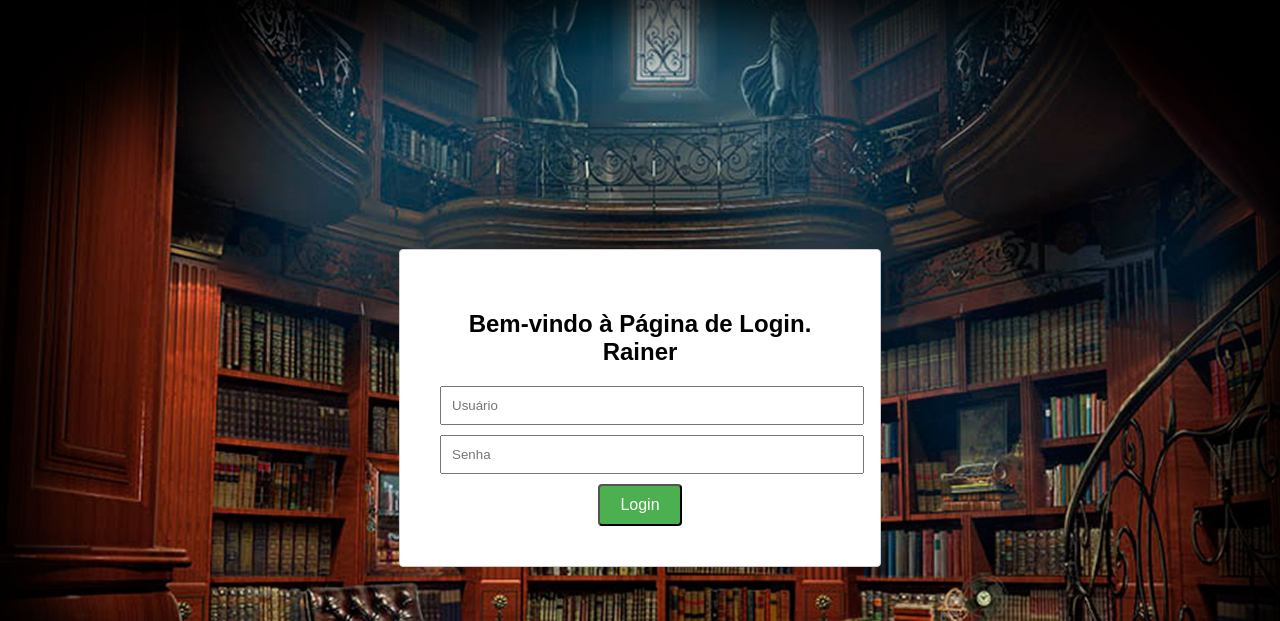
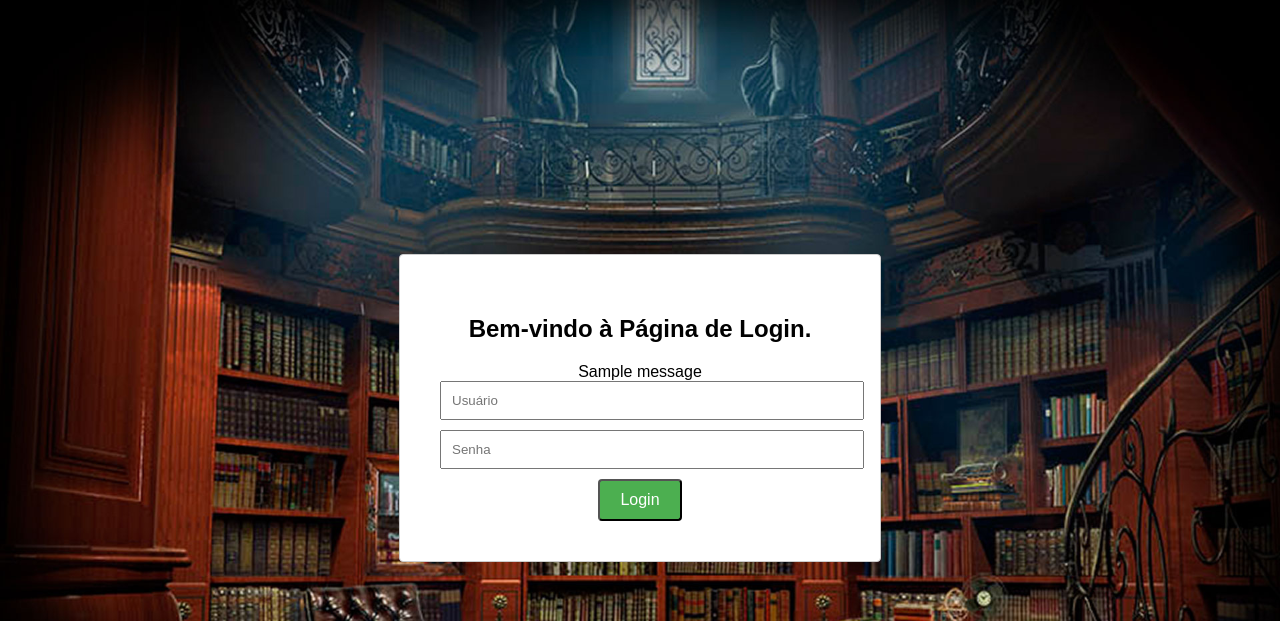
Before and after one commit to RainerTeixeira/Patrimonio-inventario-sistema, a Flask app: page / in a window 1280 px wide. Shown: the top 621 px of the page. Run offline with Flask 3, Linux system fonts and the light colour scheme; tables that the repository leaves empty hold one stand-in row (values such as "Sample post"); one stand-in notice (Sample message) is shown; parts of the project's set-up code (start-up, migrations or seed data) failed here and were passed over; some libraries are stand-ins or nearby versions.

Commit message:
modificacoes no login ...

```diff
--- a/templates/index.html
+++ b/templates/index.html
@@ -8,7 +8,18 @@
 <body>
     {% block body %}
         <div class="container">
-            <h2>Bem-vindo à Página de Login. Rainer</h2>
+            <h2>Bem-vindo à Página de Login.</h2>
+
+            {% with messages = get_flashed_messages() %}
+                {% if messages %}
+                    <div class="flashes">
+                        {% for message in messages %}
+                            <div class="flash-message">{{ message }}</div>
+                        {% endfor %}
+                    </div>
+                {% endif %}
+            {% endwith %}
+
             <form action="{{ url_for('login') }}" method="post">
                 <input type="text" name="username" placeholder="Usuário" required>
                 <input type="password" name="password" placeholder="Senha" required>
```
Also changed, not shown: App.py (line endings or trailing spaces).
